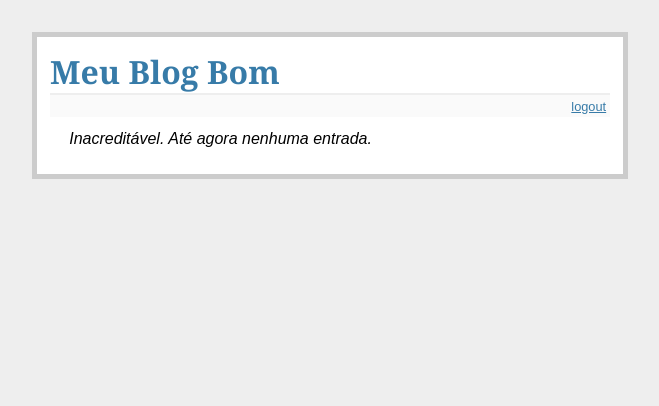
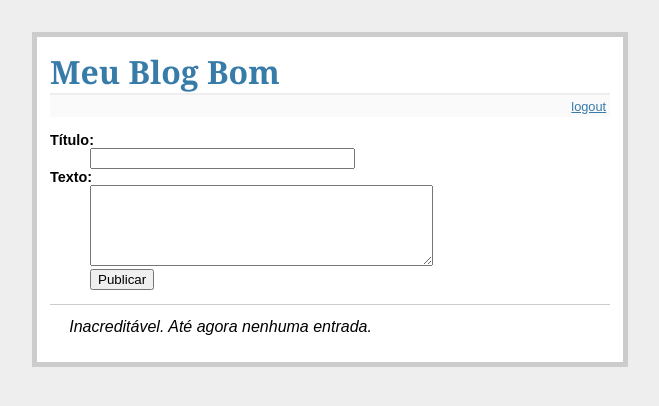
Before and after one commit to VetVictor33/python-web, a Flask app: template templates/exibir_entradas.html in a window 1280 px wide. Shown: the top 406 px of the page, without its empty margins (310-969 px from the left). Run offline with Flask 2, Linux system fonts and the light colour scheme; the template is opened without the code that fills it, so the values that code supplies are empty; the visitor is signed in with stand-in values (Sample User, id 1).

Commit message:
aula finalizada

```diff
--- a/app.py
+++ b/app.py
@@ -1,32 +1,49 @@
-from flask import Flask, render_template, request, redirect, url_for, session
+from flask import Flask, render_template, request, redirect, url_for, session, flash, g, abort
+import sqlite3
 
 app = Flask(__name__)
 SECRET_KEY = "pudim"
+DATABASE = "blog.bd"
 app.config.from_object(__name__)
-
-# POSTS MOCK
-posts = [
-    {
-        "titulo" : "This is the first title",
-        "texto" : "This is the first text"
-    },
-    {
-        "titulo" : "This is the second title",
-        "texto" : "And this is the second text"
-    },
-    {
-        "titulo" : "So this is the third title",
-        "texto" : "Therefore this is the third text"
-    }
-]
-
 # USER MOCKS
 USARNAME = "admin"
 PASSWORD = "admin"
 
+def conectar_bd():
+    return sqlite3.connect(DATABASE)
+
+@app.before_request
+def pre_requisicao():
+    g.bd = conectar_bd()
+
+@app.teardown_request
+def encerrar_requisicao(exception):
+    g.bd.close()
+
 @app.route('/')
 def exibir_entradas():
-    return render_template("exibir_entradas.html", entradas = posts)
+    sql = "SELECT titulo, texto FROM entradas"
+    cursor = g.bd.execute(sql)
+    entradas = [{"titulo": titulo, "texto": texto} for titulo, texto in cursor.fetchall()]
+    return render_template("exibir_entradas.html", entradas = entradas)
+
+@app.route('/inserir', methods=['POST'])
+def inserir_entradas():
+    if not session['logado']:
+        abort()
+    sql = "INSERT INTO entradas (titulo, texto) VALUES (?, ?)"
+    g.bd.execute(sql, [request.form['titulo'], request.form['texto']])
+    g.bd.commit()
+    flash("Novo post criado com sucesso!!!")
+    return redirect(url_for('exibir_entradas'))
+    novo_post = {
+        'titulo': request.form['titulo'],
+        'texto': request.form['texto']
+    }
+    posts.append(novo_post)
+    request.form['titulo']
+    request.form['texto']
+    return redirect(url_for('exibir_entradas'))
 
 @app.route('/login', methods=["GET", "POST"])
 def login():
@@ -34,6 +51,13 @@ def login():
     if request.method == "POST":
         if request.form['username'] == USARNAME and request.form['password'] == PASSWORD:
             session['logado'] = True
+            flash("Login efetuado com sucesso")
             return redirect(url_for('exibir_entradas'))
         erro = "Usuário ou senha inválidos"
     return render_template("login.html", erro=erro)
+
+@app.route('/logout')
+def logout():
+    session.pop('logado', None)
+    flash("Logout efetuado com sucesso")
+    return redirect(url_for('exibir_entradas'))
--- /dev/null
+++ b/esquema.sql
@@ -0,0 +1,6 @@
+drop table if exists entradas;
+create table entradas (
+  id integer primary key autoincrement,
+  titulo string not null,
+  texto string not null
+);
--- a/templates/exibir_entradas.html
+++ b/templates/exibir_entradas.html
@@ -1,7 +1,18 @@
   {% extends "layout.html" %}
 
   {% block corpo %}
-
+  {% if session.logado %}
+    <form action="{{ url_for('inserir_entradas') }}" method="post"
+          class="ins-entrada">
+      <dl>
+        <dt>Título:
+        <dd><input type="text" size="30" name="titulo">
+        <dt>Texto:
+        <dd><textarea rows="5" cols="40" name="texto"></textarea>
+        <dd><input type="submit" value="Publicar">
+      </dl>
+    </form>
+  {% endif %}
   <ul class="entradas">
   {% for entrada in entradas %}
     <li><h2>{{ entrada.titulo }}</h2>{{ entrada.texto|safe }}
--- a/templates/layout.html
+++ b/templates/layout.html
@@ -15,7 +15,7 @@
         {% if not session.logado %}
             <a href="{{ url_for('login') }}">login</a>
         {% else %}
-            <a href="">logout</a>
+            <a href="{{ url_for('logout') }}">logout</a>
         {% endif %}
         </div>
         {% for mensagem in get_flashed_messages() %}
```
Also changed, not shown: 2 other files.
